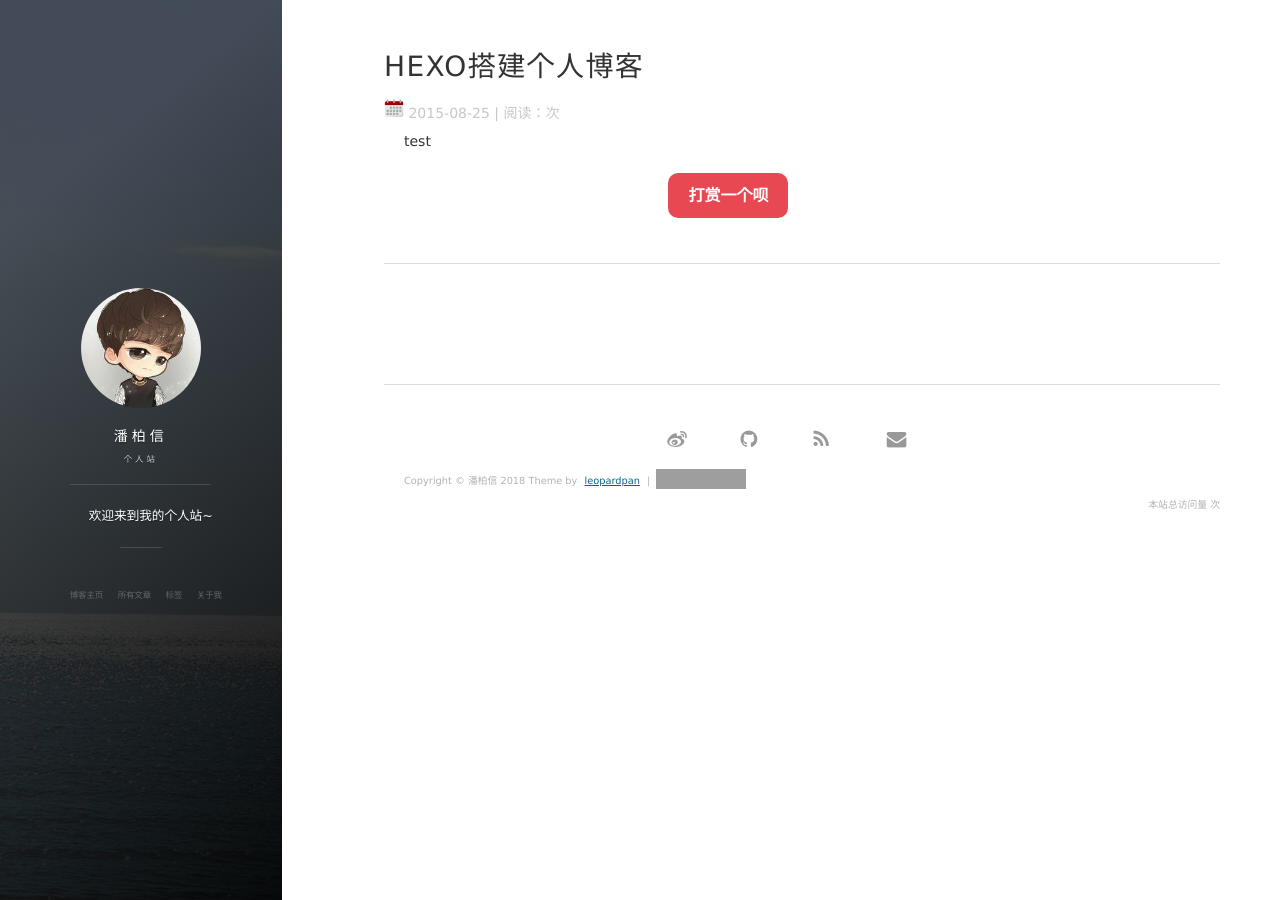
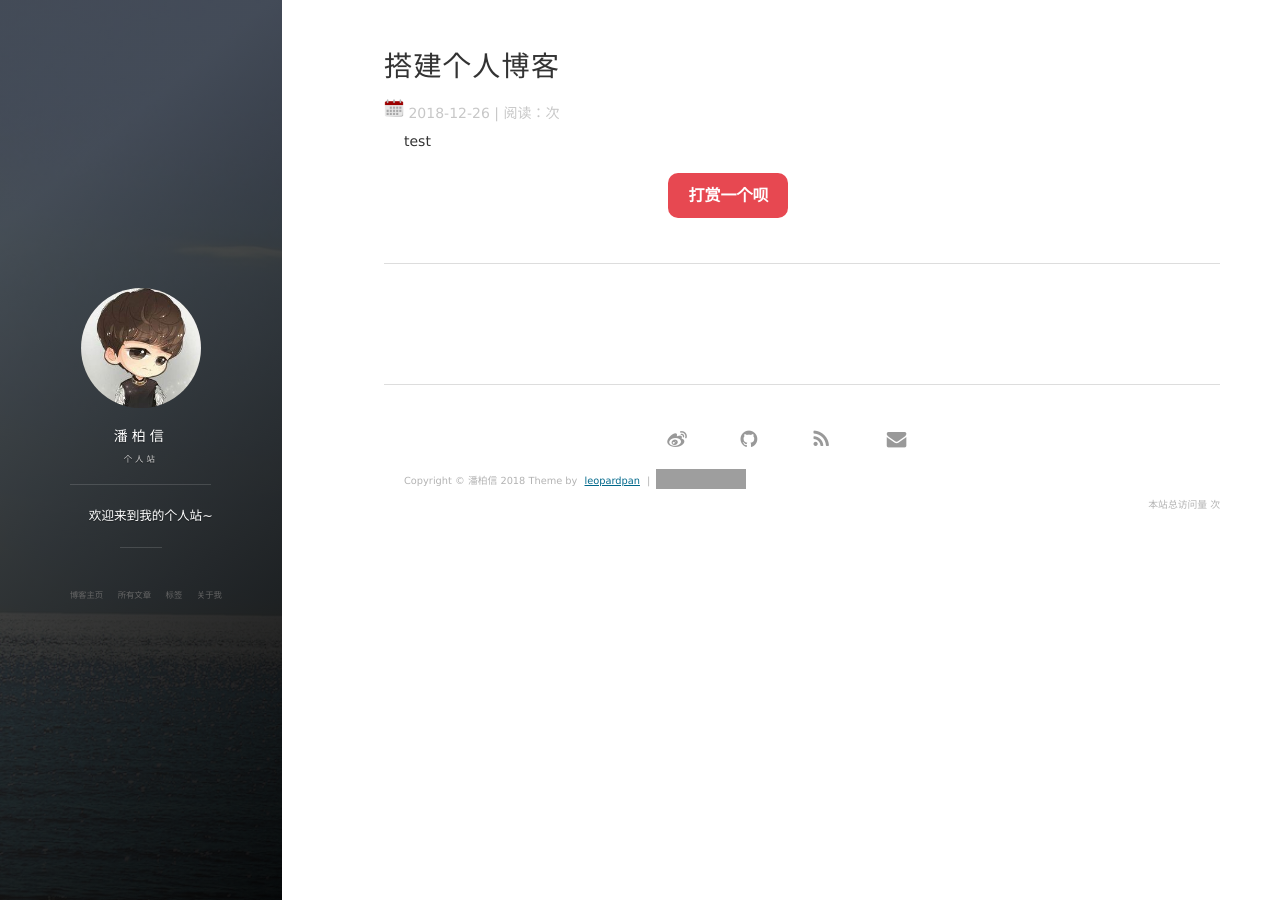
Before and after one commit to puluwen/puluwen.github.io, a Jekyll site: the page built from _posts/2018-12-25-hello.md, in a window 1280 px wide. Built offline with Jekyll 4.4.1, drawn with Linux system fonts in a browser that asks for light colours; nearby versions of some CDN libraries; comment, search, counter and statistics services are not loaded; grey boxes are pictures that could not be loaded.

Commit message:
Update 2018-12-25-hello.md

```diff
--- a/_posts/2018-12-25-hello.md
+++ b/_posts/2018-12-25-hello.md
@@ -1,8 +1,8 @@
 ---
 layout: post
-title: "HEXO搭建个人博客"
-date: 2015-08-25
-description: "HEXO配置，HEXO+Github，搭建自己的博客"
+title: "搭建个人博客"
+date: 2018-12-26
+description: "测试建自己的博客"
 tag: 博客
 ---
 
```
